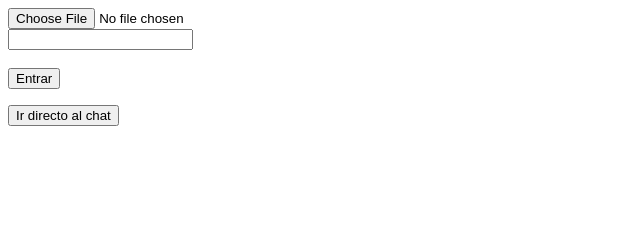
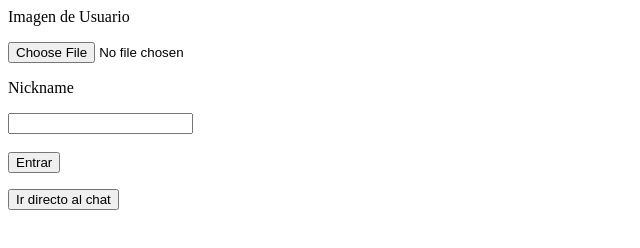
Before and after one commit to ludolunapa/ChatTemplate, a website: page ingresar.html in a window 1280 px wide. Shown: the whole page, without its empty margins (0-640 px from the left). Drawn offline with nearby package versions, Linux system fonts and the light colour scheme.

Commit message:
Agrega labels para registro de usuarios

```diff
--- a/ingresar.html
+++ b/ingresar.html
@@ -7,8 +7,8 @@
 <body>
 
 	<form  id="form" action="registro" method="post" enctype="multipart/form-data">
-		<input type="file"  name="filetoupload"><br>
-		<input type="text" name="nickname"><br><br>
+		<p>Imagen de Usuario</p><input type="file"  name="filetoupload"><br>
+		<p>Nickname</p><input type="text" name="nickname"><br><br>
 		<button type="submit">Entrar</button><br>
 	</form>
 			<button onclick="irChat()">Ir directo al chat</button>
```
